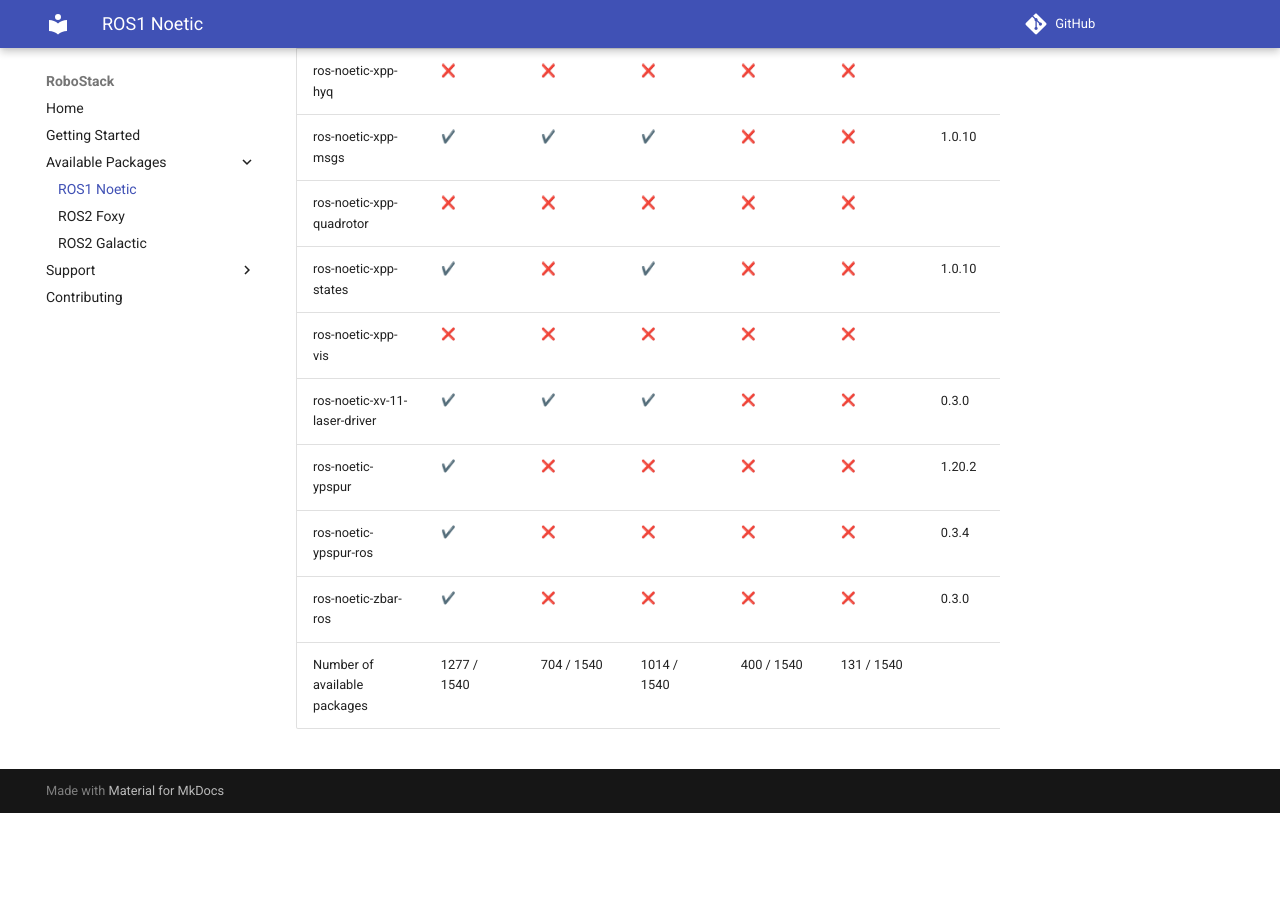
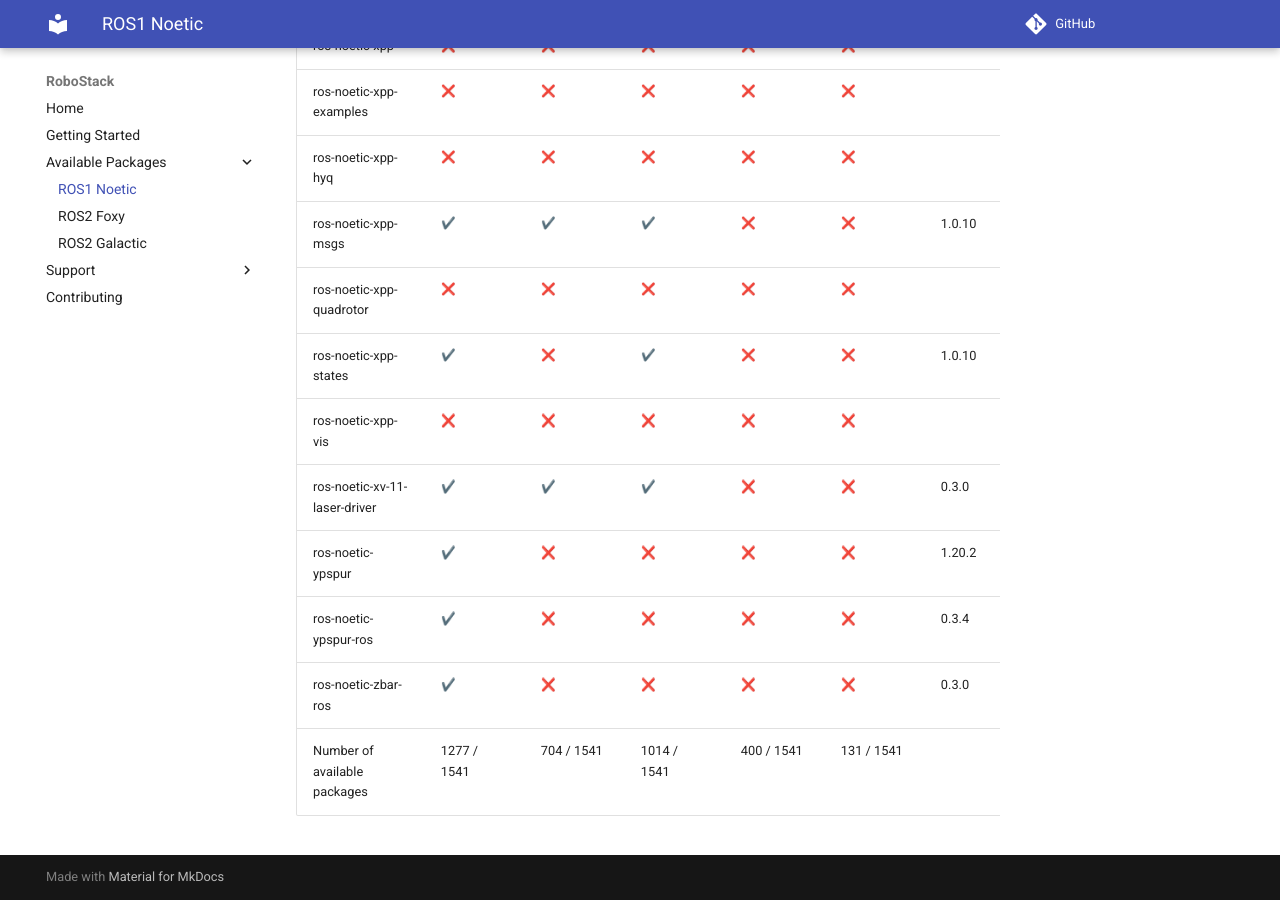
Before and after one commit to RoboStack/robostack.github.io, an MkDocs documentation site: the page built from docs/noetic.md, in a window 1280 px wide and 900 px high, scrolled down 111648 px. Built offline with MkDocs 1.6.1 and Material for MkDocs 9.7.7, drawn with Linux system fonts in a browser that asks for light colours; emoji names are drawn with the system emoji font; comment, search, counter and statistics services are not loaded; before the commit the page ends 112461 px from its top, so only the background shows below that; some of the changed text lies outside the part shown.

Commit message:
Update tables

```diff
--- a/docs/noetic.md
+++ b/docs/noetic.md
@@ -1540,4 +1541,4 @@
 | ros-noetic-ypspur | :heavy_check_mark: { data-sort='1' } | :x: { data-sort='0' } | :x: { data-sort='0' } | :x: { data-sort='0' } | :x: { data-sort='0' } | 1.20.2  |
 | ros-noetic-ypspur-ros | :heavy_check_mark: { data-sort='1' } | :x: { data-sort='0' } | :x: { data-sort='0' } | :x: { data-sort='0' } | :x: { data-sort='0' } | 0.3.4  |
 | ros-noetic-zbar-ros | :heavy_check_mark: { data-sort='1' } | :x: { data-sort='0' } | :x: { data-sort='0' } | :x: { data-sort='0' } | :x: { data-sort='0' } | 0.3.0  |
-| Number of available packages |  1277 / 1540 | 704 / 1540 | 1014 / 1540 | 400 / 1540 | 131 / 1540 |
+| Number of available packages |  1277 / 1541 | 704 / 1541 | 1014 / 1541 | 400 / 1541 | 131 / 1541 |
```
Also changed, not shown: other parts of docs/noetic.md (+1 -0 lines).
